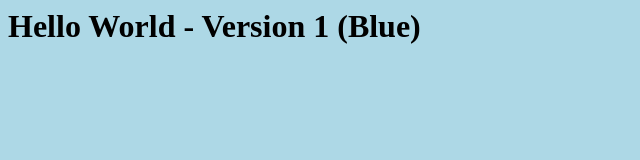
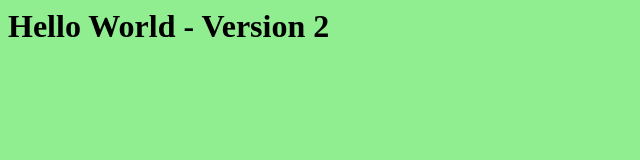
Before and after one commit to bretonne/demo-gradual-rollout, a plain HTML site: page index.html in a window 1280 px wide. Shown: the whole page, without its empty margins (0-640 px from the left). Drawn offline with Linux system fonts and the light colour scheme.

Commit message:
fixed deploy sh (#2)
* wip - try to use route label instead for deploy

(cherry picked from commit bf9dc345a78434a9e744c03fd3c94d4f169b5c6c)

* fixed v1, v2 deploy

(cherry picked from commit 0c08f1ab95ec79447597b82b1333ab4a984f2c9d)

```diff
--- a/index.html
+++ b/index.html
@@ -1,5 +1,5 @@
 <html>
-    <body style="background-color: lightblue;">
-        <h1>Hello World - Version 1 (Blue)</h1>
+    <body style="background-color: lightgreen;">
+        <h1>Hello World - Version 2</h1>
     </body>
 </html>
```
Also changed, not shown: index_v2.html (deleted, +0 -5 lines), 5 other files.
